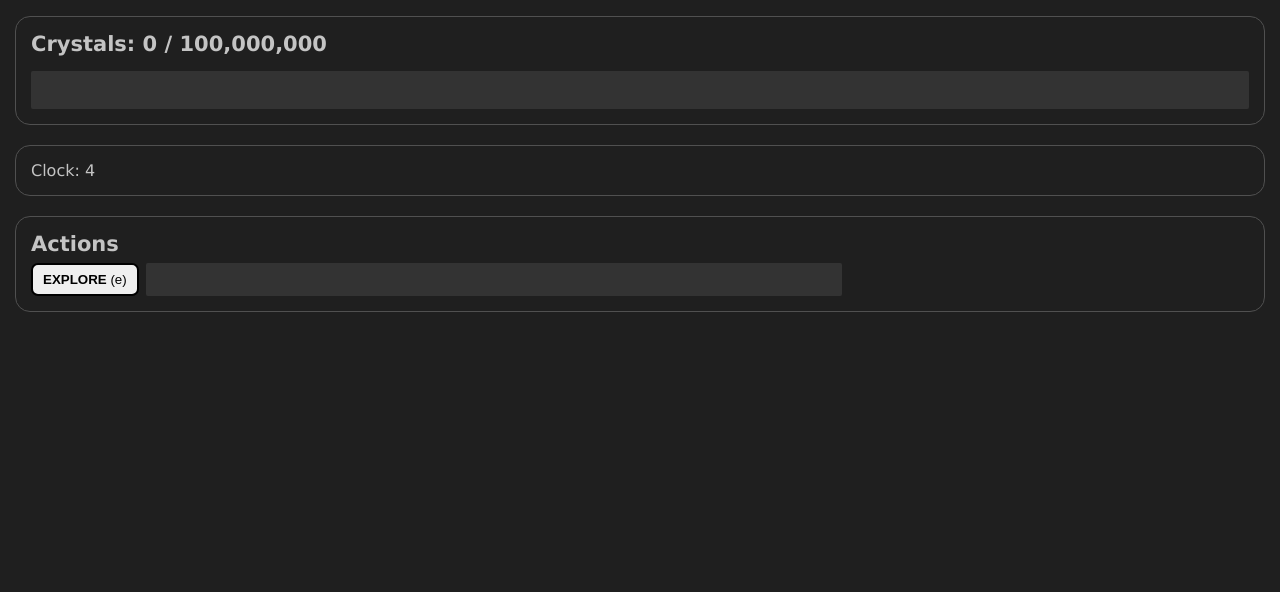
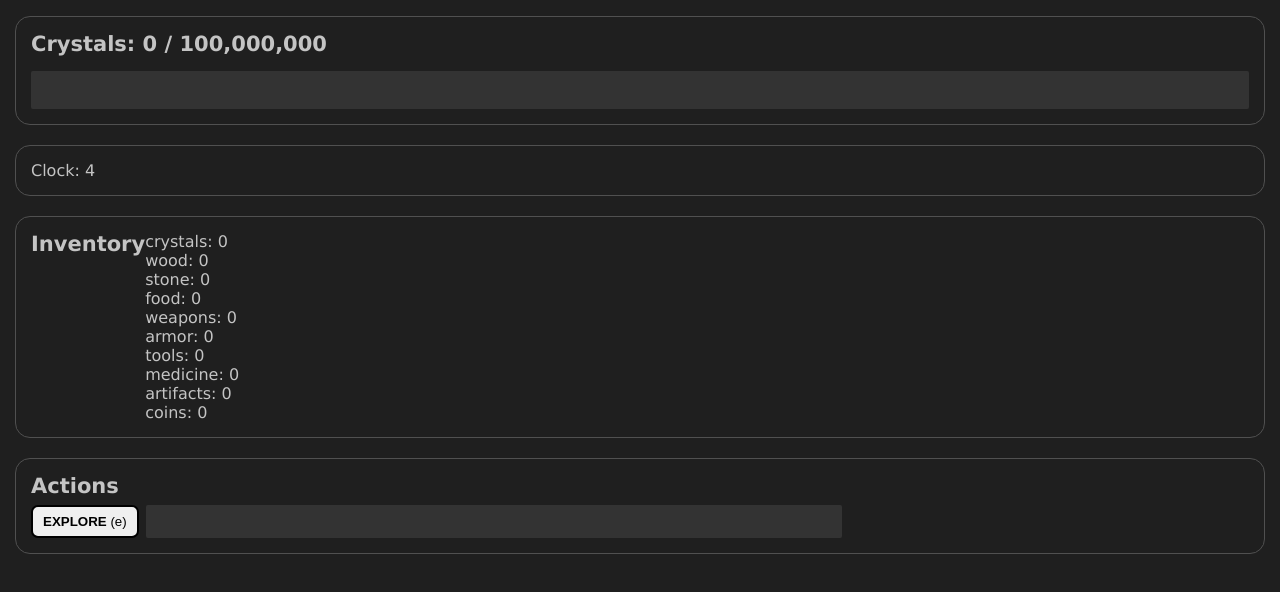
Before and after one commit to jeffreyruoss/one-hundred-million-crystals, a website built with Vite: page index.html in a window 1280 px wide. Shown: the part 70-662 px from the top of the page. Built offline with nearby package versions, Linux system fonts and the light colour scheme.

Commit message:
Inventory changes.

```diff
--- a/src/components/Explore.js
+++ b/src/components/Explore.js
@@ -1,6 +1,7 @@
 import { game } from "../lib/game"
 import ProgressBar from "./ProgressBar"
 import { progressBarStart, progressBarReset } from "./ProgressBar"
+import { inventoryProxy } from "./Inventory"
 
 const exploreResults = [
 	{
@@ -15,7 +16,7 @@ const exploreResults = [
 	},
 	{
 		description: 'You find stone.',
-		reward: { crystals: 0.3 },
+		reward: { stone: 1 },
 		chance: 0.6
 	}
 ]
@@ -54,7 +55,6 @@ function startExploring() {
 	const progressBar = action.querySelector('.progress-bar')
 	progressBarStart(progressBar, duration);
 	action.dataset.inProgress = 'true'
-	console.log('Exploring...')
 	setTimeout(() => {
 		endExploring(progressBar)
 	}, duration)
@@ -66,12 +66,14 @@ function explore() {
 	const message = document.querySelector('.explore .message')
 	message.innerText = result.description
 	message.classList.add('blink')
-	console.log('explore result', result);
+
+	for (const [key, value] of Object.entries(result.reward)) {
+		inventoryProxy[key] += value;
+	}
 }
 
 function endExploring(progressBar) {
 	document.querySelector('.explore').dataset.inProgress = 'false'
-	console.log('Done exploring!')
 	explore()
 	progressBarReset(progressBar)
 }
--- /dev/null
+++ b/src/components/Inventory.js
@@ -0,0 +1,44 @@
+const inventory = {
+	crystals: 0,
+	wood: 0,
+	stone: 0,
+	food: 0,
+	weapons: 0,
+	armor: 0,
+	tools: 0,
+	medicine: 0,
+	artifacts: 0,
+	coins: 0,
+};
+
+export let inventoryProxy;
+
+export default function Inventory() {
+	return `
+        <div class="inventory">
+            <h2>Inventory</h2>
+            <ul></ul>
+        </div>
+    `
+}
+
+export function initInventory() {
+	inventoryProxy = new Proxy(inventory, {
+		set(target, property, value) {
+			target[property] = value;
+			updateInventory();
+			return true;
+		}
+	});
+	updateInventory();
+}
+
+function updateInventory() {
+	const ul = document.querySelector('.inventory ul');
+	ul.innerHTML = '';
+	for (const [key, value] of Object.entries(inventoryProxy)) {
+		const li = document.createElement('li');
+		li.textContent = `${key}: ${value}`;
+		ul.appendChild(li);
+	}
+}
--- a/src/components/Wrap.js
+++ b/src/components/Wrap.js
@@ -1,6 +1,7 @@
 import ActionsPanel from "./ActionsPanel"
+import Crystals from "./Crystals"
 import Clock from "./Clock"
-import Crystals from "./Crystals"
+import Inventory from "./Inventory"
 
 export default function Wrap() {
 	return `
@@ -13,6 +14,9 @@ export default function Wrap() {
 				${Clock()}
 			</div>
 			<div class="container">
+				${Inventory()}
+			</div>
+			<div class="container">
 				${ActionsPanel()}
 			</div>
 		</div>
--- a/src/css/main.css
+++ b/src/css/main.css
@@ -47,6 +47,17 @@ button:hover {
 	font-weight: normal;
 }
 
+.inventory {
+	display: flex;
+	flex-wrap: wrap;
+}
+
+.inventory ul {
+	list-style-type: none;
+	padding: 0;
+	margin: 0;
+}
+
 .action {
 	margin-top: 7px;
 	display: flex;
--- a/src/lib/init.js
+++ b/src/lib/init.js
@@ -1,5 +1,6 @@
 import { initClock } from '../components/Clock'
 import { initExplore } from '../components/Explore'
+import { initInventory } from '../components/Inventory'
 import Wrap from './../components/Wrap'
 
 export default function init() {
@@ -8,6 +9,7 @@ export default function init() {
 `
 	document.addEventListener('DOMContentLoaded', () => {
 		initClock()
+		initInventory()
 		initExplore()
 	})
 }
```
Also changed, not shown: src/lib/inventory.js (deleted, +0 -12 lines). Lines whose indentation alone changed are shown as unchanged.
